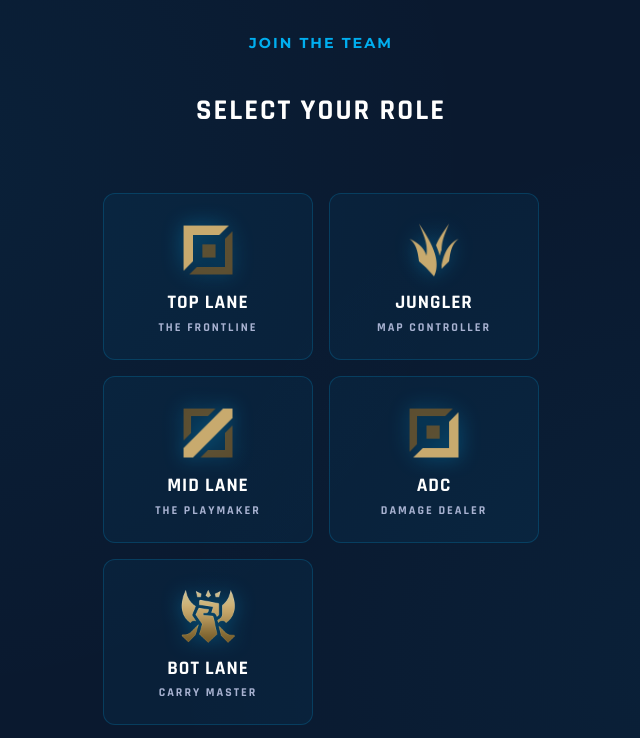
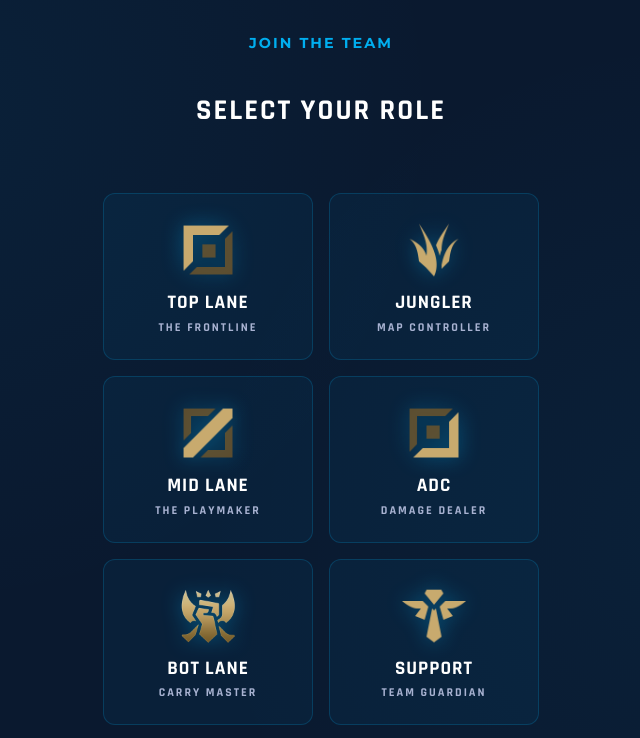
Before and after one commit to Gaupasamaker/Cloud9-Roster-Moment, a website built with Vite: page index.html in a window 1280 px wide. Shown: the part 212-950 px from the top of the page, without its empty margins (319-959 px from the left). Built offline with nearby package versions, Linux system fonts and the light colour scheme.

Commit message:
fix: corregir alineación support y añadir icono top
- Icono de Support ahora se ajusta perfectamente al grid 2x3 (eliminada regla legacy span 2)
- Eliminado padding extra de Support que lo hacía ver pequeño
- Añadido icono Top real
- Restauradas fotos originales de jugadores

```diff
--- a/public/style.css
+++ b/public/style.css
@@ -285,11 +285,7 @@
   margin-top: 1rem;
 }
 
-.role-grid .role-card:last-child {
-  grid-column: span 2;
-  max-width: 50%;
-  justify-self: center;
-}
+/* Support alinea correctamente en grid 2col */
 
 .role-card {
   display: flex;
@@ -333,10 +329,7 @@
   filter: drop-shadow(0 0 10px rgba(0, 174, 239, 0.4));
 }
 
-/* Ajuste específico para Support icon que parece descuadrado */
-.role-card:last-child .role-icon img {
-  padding: 5px;
-}
+
 
 
 .role-card:hover .role-icon {
```
